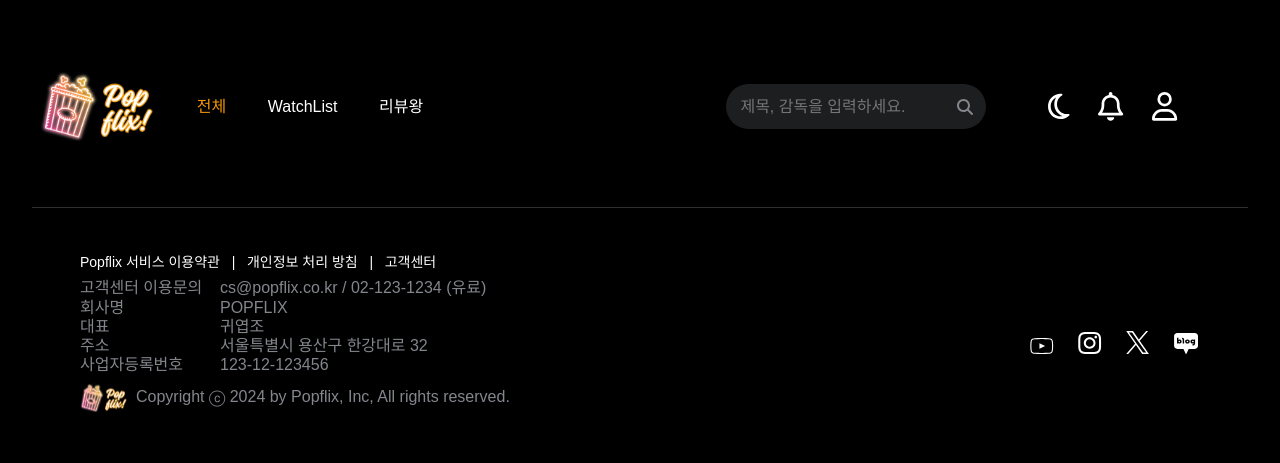
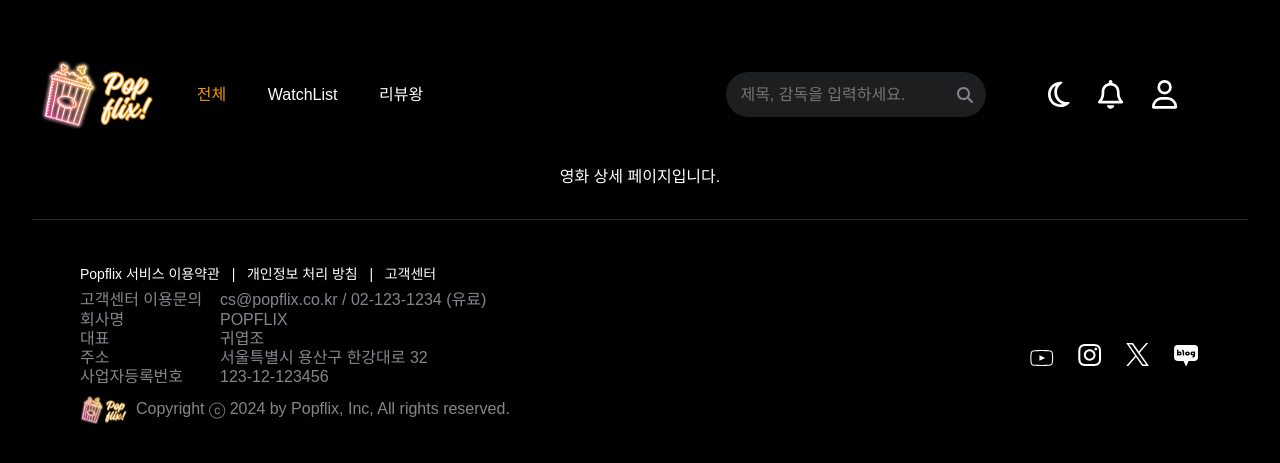
Before and after one commit to URECA-TEAM-5/PopFlix-frontend, a React (Vite) app: page /movieDetail in a window 1280 px wide. Shown: the part 113-576 px from the top of the page. Built offline with nearby package versions, Linux system fonts and the light colour scheme; a web font is replaced by a local one.

Commit message:
feat: 영화 상세 페이지 라우터 작성

```diff
--- a/src/pages/movie/MovieDetailPage.jsx
+++ b/src/pages/movie/MovieDetailPage.jsx
@@ -0,0 +1,8 @@
+const MovieDetailPage = () =>{
+    return (
+        <div>
+            영화 상세 페이지입니다.
+        </div>
+    )
+}
+export default MovieDetailPage;
--- a/src/route/RouteDef.jsx
+++ b/src/route/RouteDef.jsx
@@ -3,7 +3,7 @@ import AddUserInfo from '../pages/addUserInfo/AddUserInfo';
 import Alarm from '../pages/alarm/Alarm';
 import MainPage from '../pages/main/MainPage';
 import WatchListPage from '../pages/watchlist/WatchListPage';
-
+import MovieDetailPage from '../pages/movie/MovieDetailPage';
 const MainScreens = {
   Main: {
     path: '/',
@@ -24,6 +24,10 @@ const MainScreens = {
   WatchList: {
     path: '/watchlist',
     element: <WatchListPage />,
+  },
+  MovieDetail: {
+    path: '/movieDetail',
+    element: <MovieDetailPage />,
   }
 };
 
```
